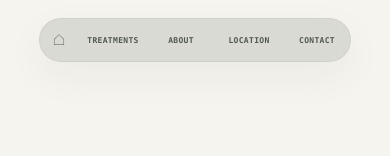
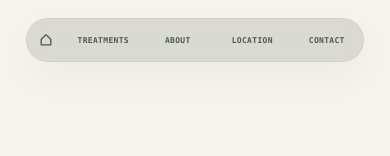
Before and after one commit to deepyt05-source/archi-website-3, a React (Vite) app: page / in a window 390 px wide. Shown: the top 156 px of the page. Built offline with nearby package versions, Linux system fonts and the light colour scheme.

Commit message:
make home icon bold, increase nav width on mobile

```diff
--- a/src/App.tsx
+++ b/src/App.tsx
@@ -179,7 +179,7 @@ function Nav() {
         />
         <a href="/" className="home-link" aria-label="Home" {...navLinkProps}>
           <span className="nav-home-icon" data-nav-content>
-            <HouseSimple size={15} weight="thin" />
+            <HouseSimple size={15} weight="bold" />
           </span>
         </a>
         <a href="/#treatments" className="nav-link" {...navLinkProps}>
--- a/src/styles.css
+++ b/src/styles.css
@@ -162,6 +162,7 @@ p {
 .nav-home-icon svg {
   width: 18.5px;
   height: 18.5px;
+  stroke-width: 200
 }
 
 .home-hero {
@@ -1161,7 +1162,7 @@ footer > p {
   .nav-pill {
     grid-template-columns: 40px repeat(4, 1fr);
     min-height: 44px;
-    width: calc(100% - 46px);
+    width: calc(100% - 20px);
   }
 
   .nav-pill a {
```
